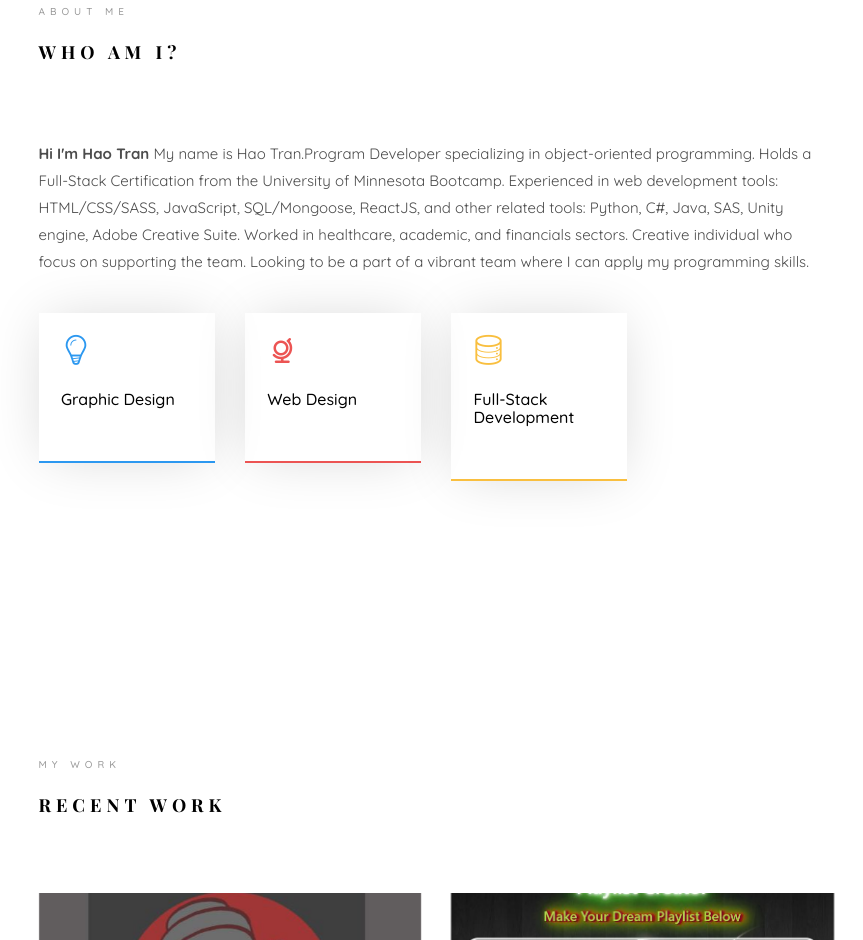
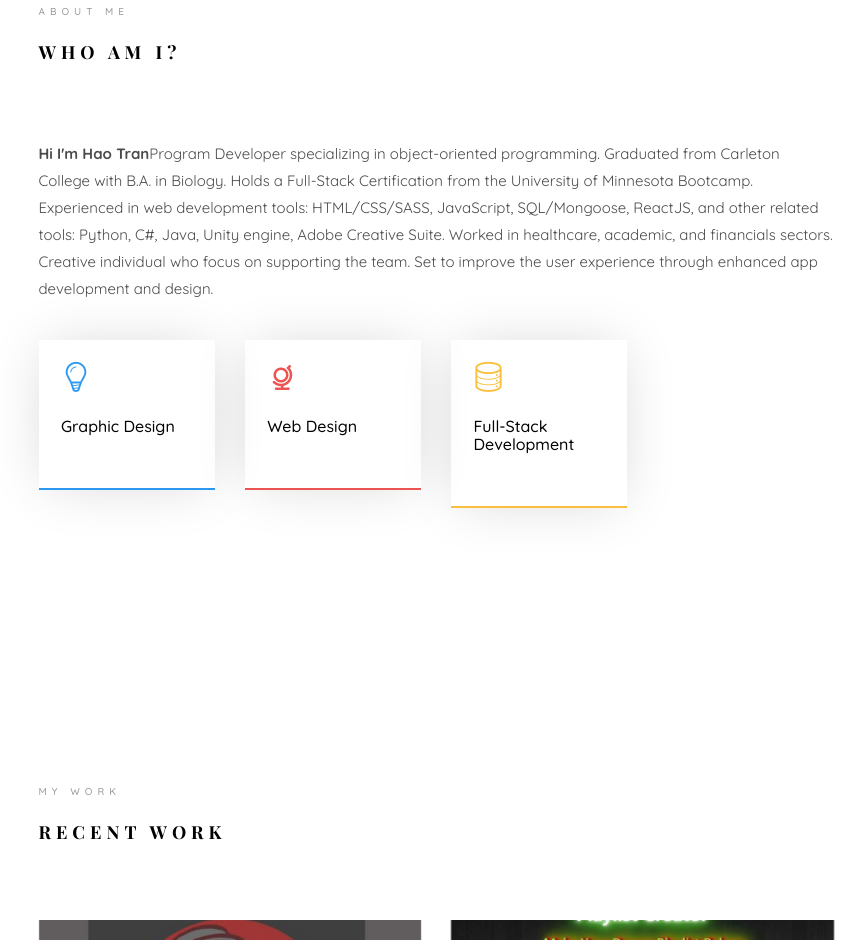
Before and after one commit to donxiya/NewPortfolio, a plain HTML site: page index.html in a window 1280 px wide. Shown: the part 1007-1947 px from the top of the page, without its empty margins (354-1217 px from the left). Drawn offline with nearby package versions, Linux system fonts and the light colour scheme; files whose address does not match are found by name; a web font is replaced by a local one.

Commit message:
statement up

```diff
--- a/index.html
+++ b/index.html
@@ -156,14 +156,7 @@
 										<div class="about-desc">
 											<span class="heading-meta">About Me</span>
 											<h2 class="colorlib-heading">Who Am I?</h2>
-											<p><strong>Hi I'm Hao Tran</strong> My name is Hao Tran.Program Developer
-												specializing in object-oriented programming. Holds a Full-Stack
-												Certification from the University of Minnesota Bootcamp. Experienced in
-												web development tools: HTML/CSS/SASS, JavaScript, SQL/Mongoose, ReactJS,
-												and other related tools: Python, C#, Java, SAS, Unity engine, Adobe
-												Creative Suite. Worked in healthcare, academic, and financials sectors.
-												Creative individual who focus on supporting the team. Looking to be a
-												part of a vibrant team where I can apply my programming skills.</p>
+											<p><strong>Hi I'm Hao Tran</strong>Program Developer specializing in object-oriented programming. Graduated from Carleton College with B.A. in Biology. Holds a Full-Stack Certification from the University of Minnesota Bootcamp. Experienced in web development tools: HTML/CSS/SASS, JavaScript, SQL/Mongoose, ReactJS, and other related tools: Python, C#, Java, Unity engine, Adobe Creative Suite. Worked in healthcare, academic, and financials sectors. Creative individual who focus on supporting the team. Set to improve the user experience through enhanced app development and design.</p>
 										</div>
 									</div>
 								</div>
```
